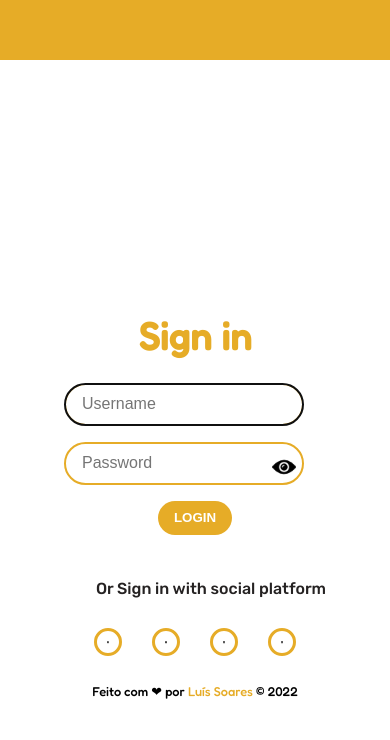
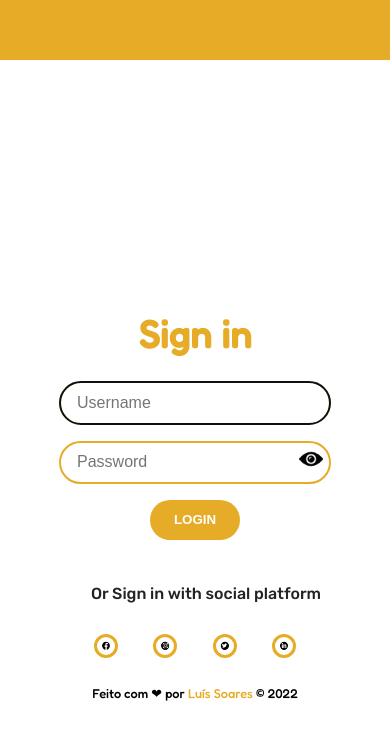
Before and after one commit to Soaressluiss/Login-page-responsive, a plain HTML site: page index.html in a window 390 px wide. Shown: the part 784-1524 px from the top of the page. Drawn offline with Linux system fonts and the light colour scheme.

Commit message:
update file readme

```diff
--- a/assets/css/responsive.css
+++ b/assets/css/responsive.css
@@ -5,13 +5,16 @@
         display: flex;
         flex-direction: column-reverse;
     }
+    .conteudoLateral{
+        padding-bottom: 4.8rem;
+    }
 
     .tittle {
         text-align: center;
     }
 
     .fa-eye {
-        top: -5.4rem;
+        top: -5.8rem;
         left: 19rem;
     }
 
@@ -24,21 +27,20 @@
 
 /* responsivel smartphones */
 
-@media screen and (max-width:425px) {
+@media screen and (max-width:435px) {
     .container {
         gap: 1rem;
     }
 
     #username,
     #password {
-        width: 15rem;
+        width: 17rem;
         height: 2.7rem;
         margin: 0;
     }
 
     .fa-eye {
-        top: -5rem;
-        left: 13rem;
+        left: 15rem;
     }
 
     .inputs__formulario {
@@ -55,7 +57,7 @@
     }
 
     .msgLogin {
-        margin-left: 2rem;
+        margin-left: 2rem
     }
 
     .tittleMsg {
@@ -63,6 +65,7 @@
     }
 
     .fa-brands {
-        font-size: 1.4rem;
+        font-size: 1.2rem;
+        padding: 0.3rem;
     }
 }
--- a/assets/css/style.css
+++ b/assets/css/style.css
@@ -50,7 +50,7 @@
 }
 
 .btn {
-    padding: 0.6rem 1rem;
+    padding: .8rem 1.5rem;
     border-radius: 20px;
     border: none;
     background-color: var(--cor-principal);
@@ -78,7 +78,7 @@
 .fa-eye{
     display: inline;
     position: relative;
-    top:-5.5rem;
+    top:-5.9rem;
     left: 19rem;
     width: 1.5rem;
 }
@@ -94,7 +94,7 @@ ul {
 .fa-brands {
     border-radius: 50px;
     border: 3px solid;
-    padding: 0.6rem;
+    padding: 0.5rem;
     font-size: 1.6rem;
     border-color: var(--cor-principal);
 }
```
Also changed, not shown: assets/image/Work in progress-cuate.png, assets/image/header login page responsive.png (added), 2 other files.
